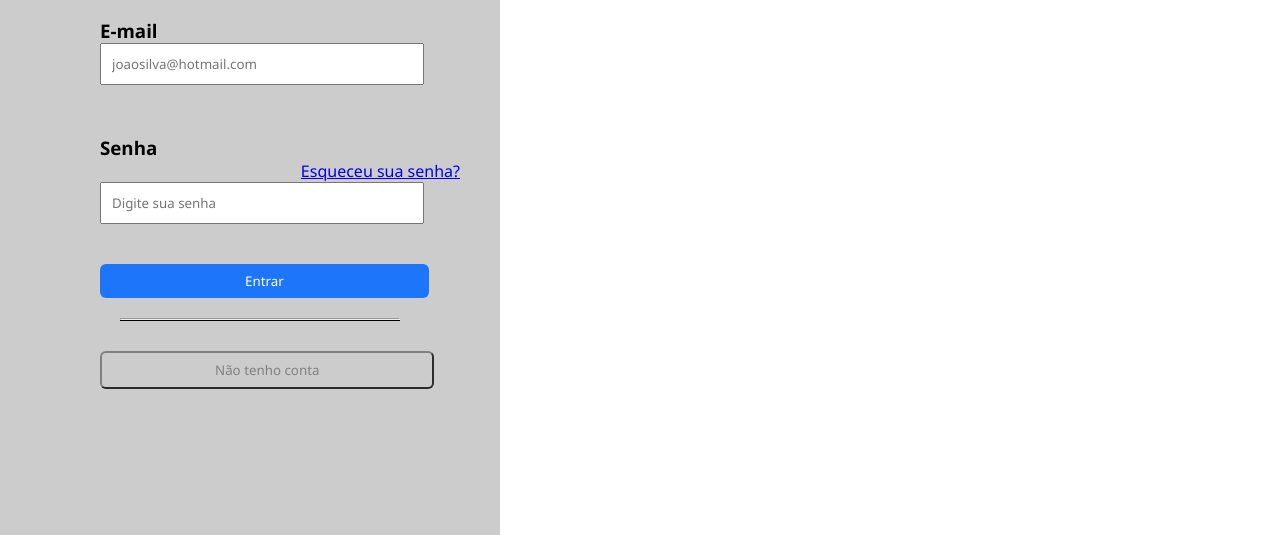
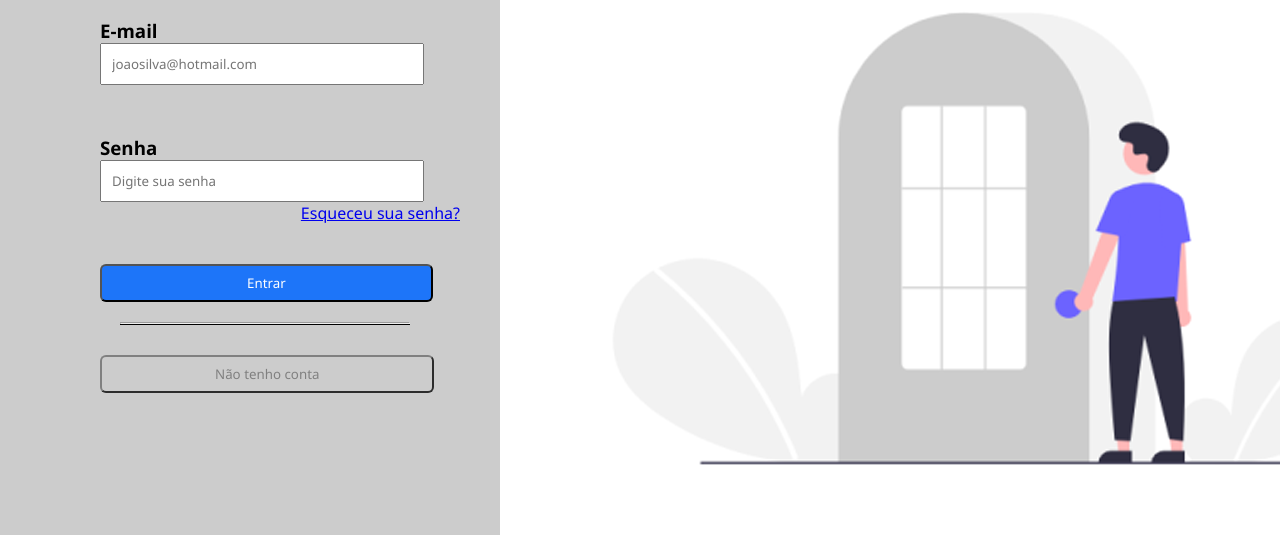
Before and after one commit to kouta928/hml1, a plain HTML site: page telaLogin/index.html in a window 1280 px wide. Shown: the part 265-800 px from the top of the page. Drawn offline with Linux system fonts and the light colour scheme.

Commit message:
background arrumado

```diff
--- a/telaLogin/index.html
+++ b/telaLogin/index.html
@@ -9,31 +9,33 @@
 </head>
 <body>
     <main>
+
         <div class="bloco-login">
+            <form action="contato.php" method="post" autocomplete="on">
             <h1>Faça o login</h1>
         <div class="form">
             <label for="email"><h3>E-mail</h3></label>
             <input type="text" id="email" name="email" placeholder="joaosilva@hotmail.com">
+
         </div>
 
         <div class="form">
             <label for="senha"><h3>Senha</h3></label>
+            <input type="text" id="senha" name="senha" placeholder="Digite sua senha">
             <a href="#" class="esquecisenha">Esqueceu sua senha?</a>
-            <input type="text" id="senha" name="senha" placeholder="Digite sua senha">
+
+
 
         </div>
 
-            <button class="btn">Entrar</button>
 
+            <button class="btn" type="submit">Entrar</button>
             <div class="linha">
                 <hr>
             </div>
 
             <button class="btn2">Não tenho conta</button>
-     </div>
-     <div class="imagemfundo">
-        <img src="bgimg.png" alt="">
-
+        </form>
      </div>
    </main>
 </body>
--- a/telaLogin/style.css
+++ b/telaLogin/style.css
@@ -17,9 +17,16 @@ h1{
     height: 950px;
 }
 
-.imagemfundo{
+/* .imagemfundo{
     display: inline-block;
+    position: absolute;
+    background-image: url("bgimg.png");
+} */
+
+body{
     background-image: url(bgimg.png);
+    background-position: 70vh;
+    background-repeat: no-repeat;
 }
 
 .form{
@@ -29,9 +36,8 @@ h1{
 }
 
 .esquecisenha{
-    display: flex;
-    flex-direction: row-reverse;
-    vertical-align: top;
+    display: block;
+    text-align: right;
 }
 
 input[type=text]{
@@ -41,8 +47,8 @@ input[type=text]{
 
 .linha{
     display: block;
-    border-bottom: 1px solid black;
-    width: 280px;
+    border-bottom: 0.2px solid black;
+    width: 58%;
     margin-left: 120px;
     margin-top: 20px;
 }
@@ -56,7 +62,6 @@ input[type=text]{
     text-decoration: none;
     align-content: center;
     color: white;
-    border: none;
     margin-top: 30px;
 }
 
```
Also changed, not shown: telaLogin/bgimg.svg (added), 1 other file.
